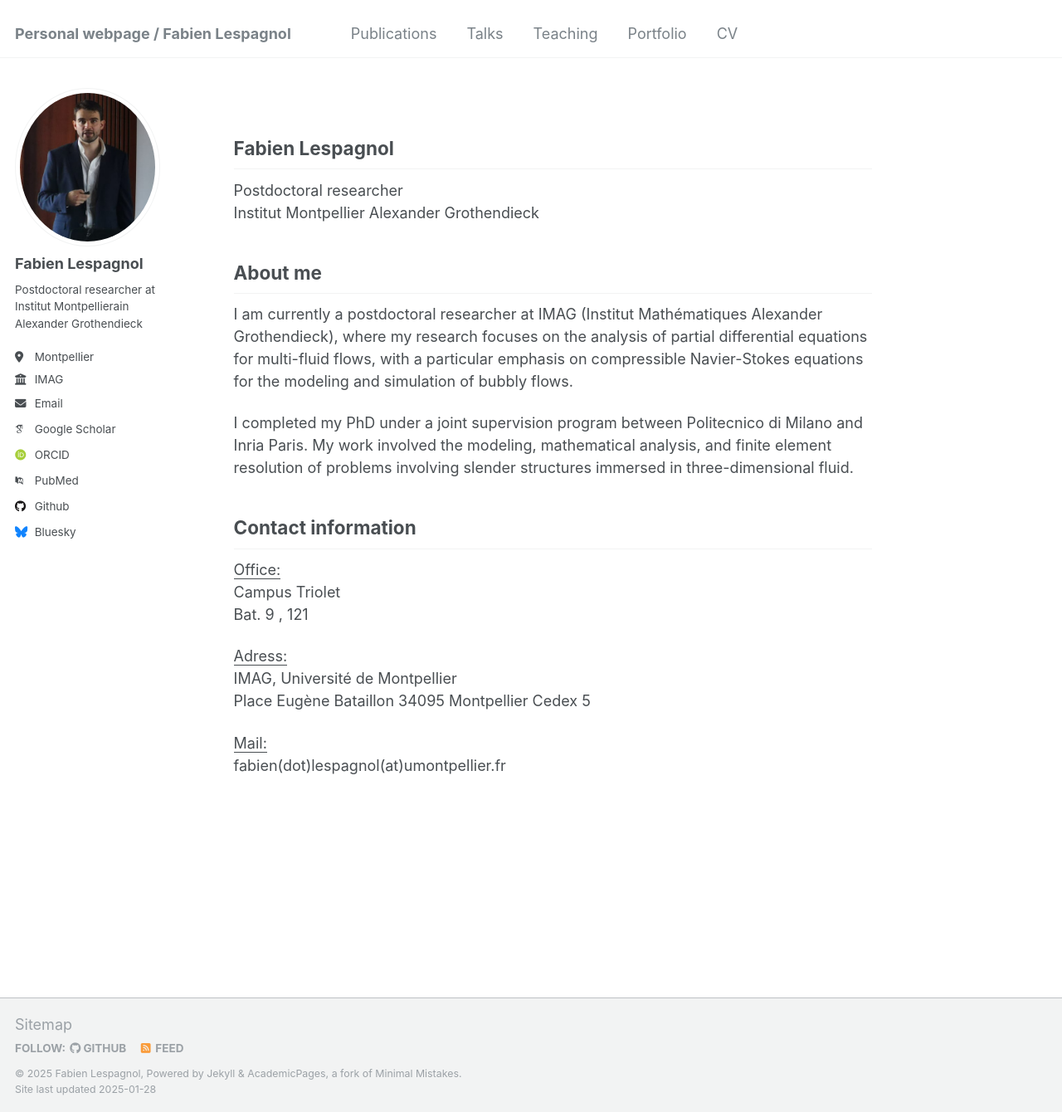
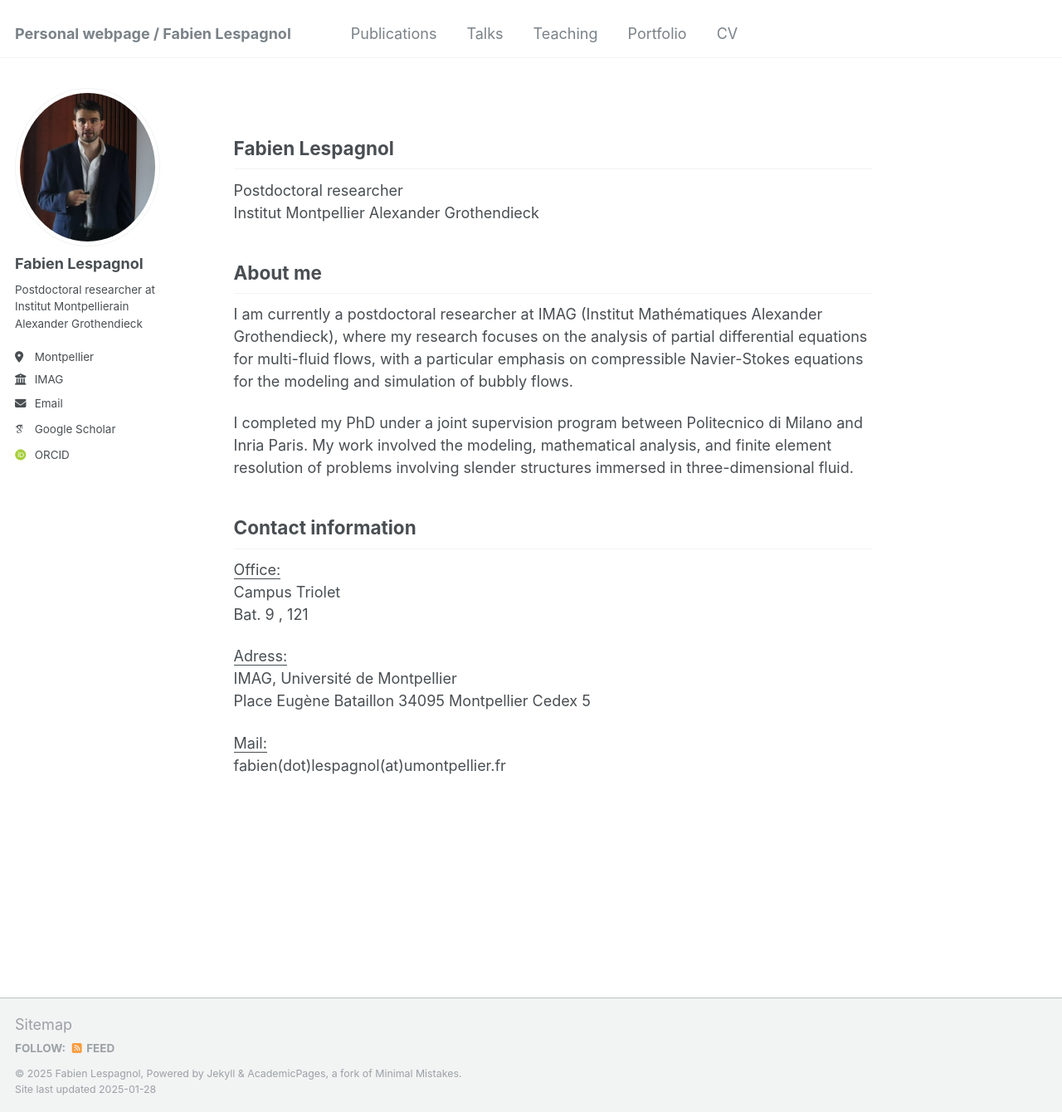
Before and after one commit to FabienLespagnol/fabienlespagnol.github.io, a Jekyll site: the page built from _pages/about.md, in a window 1280 px wide and 1340 px high. Shown: the whole window at 83% size. Built offline with Jekyll 4.4.1, drawn with Linux system fonts in a browser that asks for light colours; some web fonts are replaced; part of the change alters nothing that is shown.

Commit message:
Update _config.yml

```diff
--- a/_config.yml
+++ b/_config.yml
@@ -32,11 +32,11 @@ author:
 
   # Academic websites
   arxiv            : # URL - Update with the correct link to your profile
-  googlescholar    : "https://scholar.google.com/citations?user=PS_CX0AAAAAJ"
+  googlescholar    : "https://scholar.google.fr/citations?user=F76-Y2wAAAAJ&hl=fr&oi=ao"
   impactstory      : # URL
   orcid            : "http://orcid.org/yourorcidurl"
   semantic         : # URL
-  pubmed           : "https://www.ncbi.nlm.nih.gov/pubmed/?term=john+snow"
+  pubmed           : # URL
   researchgate     : # URL
   scopus           : # URL
 
@@ -44,12 +44,12 @@ author:
   bitbucket        : # Username - Update with your username on the site
   codepen          : # Username
   dribbble         : # Username
-  github           : "academicpages"
+  github           : # Username
   kaggle           : # Username
   stackoverflow    : # User number or user number and name (i.e., use "1" or "1/jeff-atwood")
 
   # Social media
-  bluesky          : "bsky.app" # Replace this with you Bluesky username
+  bluesky          : # Replace this with you Bluesky username
   facebook         : # Username
   flickr           : # Username
   foursquare       : # Username
```
